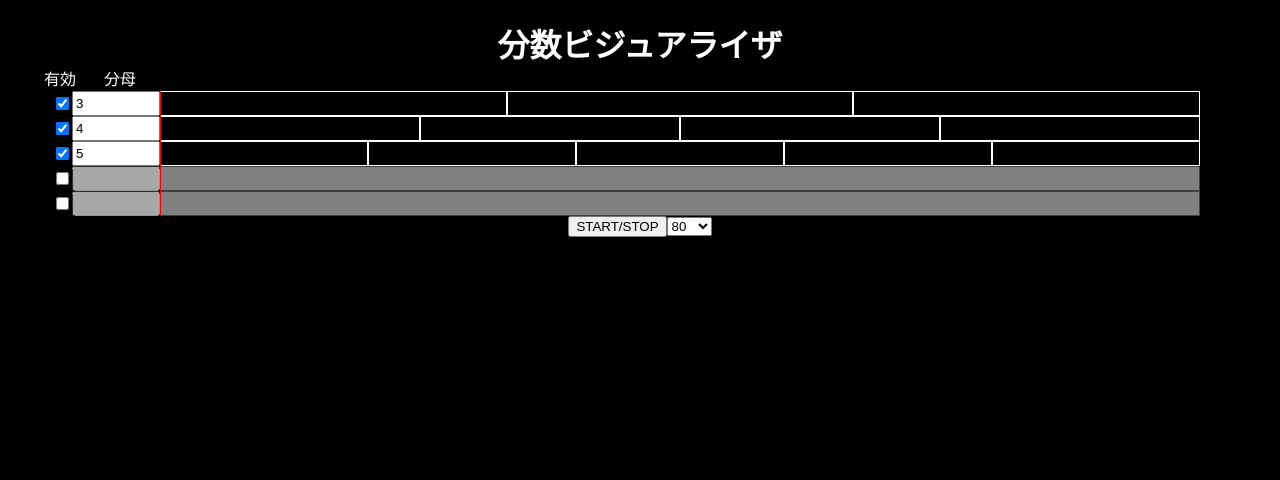
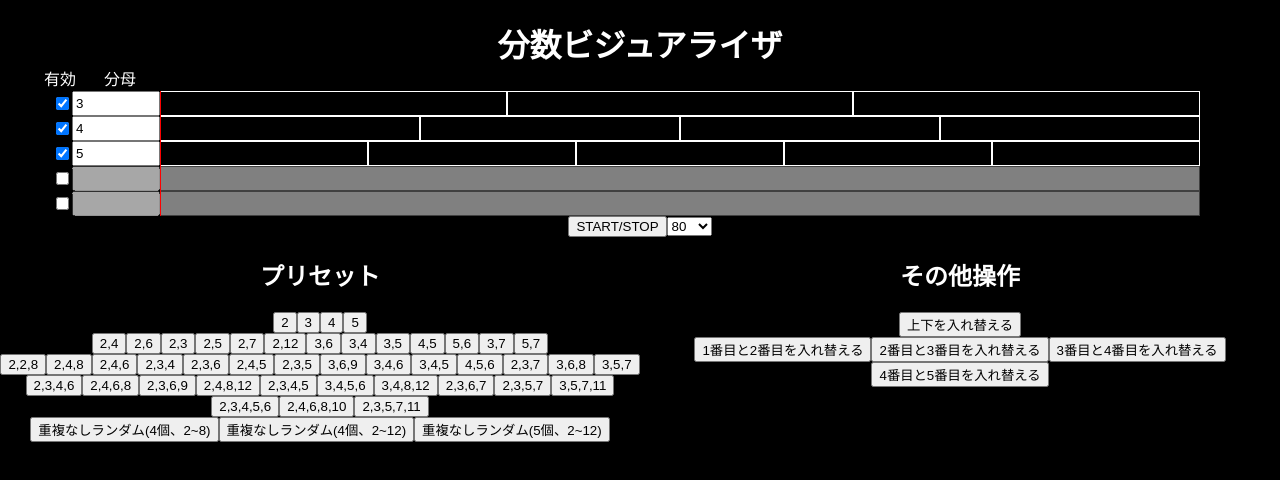
Before and after one commit to kasamina80/fraction-visualizer, a Next.js app: page / in a window 1280 px wide. Shown: the top 480 px of the page. Built offline with nearby package versions, Linux system fonts and the light colour scheme.

Commit message:
多数のボタンを追加

```diff
--- a/app/App.css
+++ b/app/App.css
@@ -75,3 +75,15 @@ h1 {
     }
   }
 }
+
+#buttons-wrapper {
+  display: flex;
+  #preset-buttons {
+    flex-grow: 1;
+    max-width: 50%;
+  }
+  #other-buttons {
+    flex-grow: 1;
+    max-width: 50%;
+  }
+}
--- a/app/page.tsx
+++ b/app/page.tsx
@@ -15,6 +15,29 @@ function App() {
   const [isPlaying, setIsPlaying] = useState(false);
   const [bpm, setBpm] = useState(80);
   const [synth, setSynth] = useState<PolySynthOrNull>(null);
+
+  const beatPresets = [
+    [ // 1個
+      [2], [3], [4], [5]
+    ],
+    [ // 2個
+      [2, 4], [2, 6], [2, 3], [2, 5], [2, 7], [2, 12],
+      [3, 6], [3, 4], [3, 5], [4, 5], [5, 6], [3, 7], [5, 7]
+    ],
+    [ // 3個
+      [2, 2, 8], [2, 4, 8], [2, 4, 6], [2, 3, 4], [2, 3, 6],
+      [2, 4, 5], [2, 3, 5], [3, 6, 9], [3, 4, 6], [3, 4, 5],
+      [4, 5, 6], [2, 3, 7], [3, 6, 8], [3, 5, 7]
+    ],
+    [ // 4個
+      [2, 3, 4, 6], [2, 4, 6, 8], [2, 3, 6, 9], [2, 4, 8, 12],
+      [2, 3, 4, 5], [3, 4, 5, 6], [3, 4, 8, 12], [2, 3, 6, 7],
+      [2, 3, 5, 7], [3, 5, 7, 11]
+    ],
+    [ // 5個
+      [2, 3, 4, 5, 6], [2, 4, 6, 8, 10], [2, 3, 5, 7, 11]
+    ]
+  ]
 
   // 参考文献: https://note.com/sunajiro/n/nbf9fffb2fbc0
   const baseNotes = [
@@ -48,11 +71,27 @@ function App() {
 
   const parseIntOrOne = (str: string) => parseInt(str) >= 1 ? parseInt(str) : 1;
 
-  const coerceToIntOrEmpty = (str: string) => parseInt(str) >= 1 ? `${parseInt(str)}` : "";
+  const coerceToNumericOrEmpty = (str: string) => parseInt(str) >= 1 ? `${parseInt(str)}` : "";
+
+  const intArrayToStringArray = (array: number[]) => array.map((num) => `${num}`);
+
+  const padArray = (array: any[], length = metersCount) => {
+    if (array.length >= metersCount) {
+      return array;
+    } else {
+      return Array.from({ ...array, length: length }).map((val) => val ? val : "" );
+    }
+  }
+
+  const swap = (array: any[], from: number, to: number) => {
+    const new_array = [...array];
+    [new_array[from], new_array[to]] = [new_array[to], new_array[from]];
+    return new_array;
+  }
 
   const meterChangeHandler = (i: number) => (e: React.ChangeEvent<HTMLInputElement>) => {
     const targetValue: string = e.target.value;
-    const newMeters = meters.map((meter, j) => ( i === j ? coerceToIntOrEmpty(targetValue) : meter ));
+    const newMeters = meters.map((meter, j) => ( i === j ? coerceToNumericOrEmpty(targetValue) : meter ));
     setMeters(newMeters);
   };
 
@@ -68,6 +107,40 @@ function App() {
   const playHandler = () => {
     setIsPlaying(prevState => !prevState);
   };
+
+  const metersChangeHandler = (beats: number[]) => () => {
+    setMeters([...padArray(intArrayToStringArray(beats))]);
+    setEnableds(zeroToBefore(metersCount).map((i) => i < beats.length));
+  };
+
+  // 重複なしでcount個の2~maxの範囲の乱数を取り出す
+  const randomMetersChangeHandler = (count: number, max: number) => () => {
+    const randomNums: number[] = [];
+
+    while(randomNums.length < count && randomNums.length < max - 1) {
+      let num = Math.floor(Math.random() * (max - 2 + 1)) + 2;
+      if(!randomNums.includes(num)) {
+        randomNums.push(num);
+      }
+    }
+
+    setMeters(padArray(intArrayToStringArray(randomNums.sort((a, b) => a - b))));
+    setEnableds(zeroToBefore(metersCount).map((i) => i < count))
+  }
+
+  const upsideDownHandler = () => {
+    setMeters([...meters.reverse()]);
+    setEnableds([...enableds.reverse()]);
+  }
+
+  const swapHandler = (from: number, to: number) => () => {
+    setMeters(swap(meters, from, to));
+    setEnableds(swap(enableds, from, to));
+  }
+
+  const generatePresetButton = (beats: number[]) => (
+    <button key={beats.join(",")} onClick={metersChangeHandler(beats)}>{ beats.join(",") }</button>
+  );
 
   // シンセ設定
   useEffect(() => {
@@ -177,7 +250,7 @@ function App() {
             <div key={`meter-row-${i}`} className="meter-row">
               <div className="input-wrapper">
                 <input type="checkbox" checked={enabled} onChange={enabledChangeHandler(i)}></input>
-                <input type="string" value={coerceToIntOrEmpty(meters[i])} disabled={!enabled} className="denominator" onChange={meterChangeHandler(i)}></input>
+                <input type="string" value={coerceToNumericOrEmpty(meters[i])} disabled={!enabled} className="denominator" onChange={meterChangeHandler(i)}></input>
               </div>
               <div className="beats-wrapper">
                 {
@@ -203,6 +276,37 @@ function App() {
           }
         </select>
       </div>
+      <div id="buttons-wrapper">
+        <div id="preset-buttons">
+          <h2>プリセット</h2>
+          {
+            beatPresets.map((presets, i) => (
+              <div key={`preset-row-${i}`} className="beats-line">
+                {
+                  presets.map((preset: number[]) => (
+                    generatePresetButton(preset)
+                  ))
+                }
+              </div>
+            ))
+          }
+          <button onClick={randomMetersChangeHandler(4, 8)}>重複なしランダム(4個、2~8)</button>
+          <button onClick={randomMetersChangeHandler(4, 12)}>重複なしランダム(4個、2~12)</button>
+          <button onClick={randomMetersChangeHandler(5, 12)}>重複なしランダム(5個、2~12)</button>
+        </div>
+        <div id="other-buttons">
+          <h2>その他操作</h2>
+          <div>
+            <button onClick={upsideDownHandler}>上下を入れ替える</button>
+          </div>
+          <div>
+            <button onClick={swapHandler(0, 1)}>1番目と2番目を入れ替える</button>
+            <button onClick={swapHandler(1, 2)}>2番目と3番目を入れ替える</button>
+            <button onClick={swapHandler(2, 3)}>3番目と4番目を入れ替える</button>
+            <button onClick={swapHandler(3, 4)}>4番目と5番目を入れ替える</button>
+          </div>
+        </div>
+      </div>
     </div>
   );
 }
```
